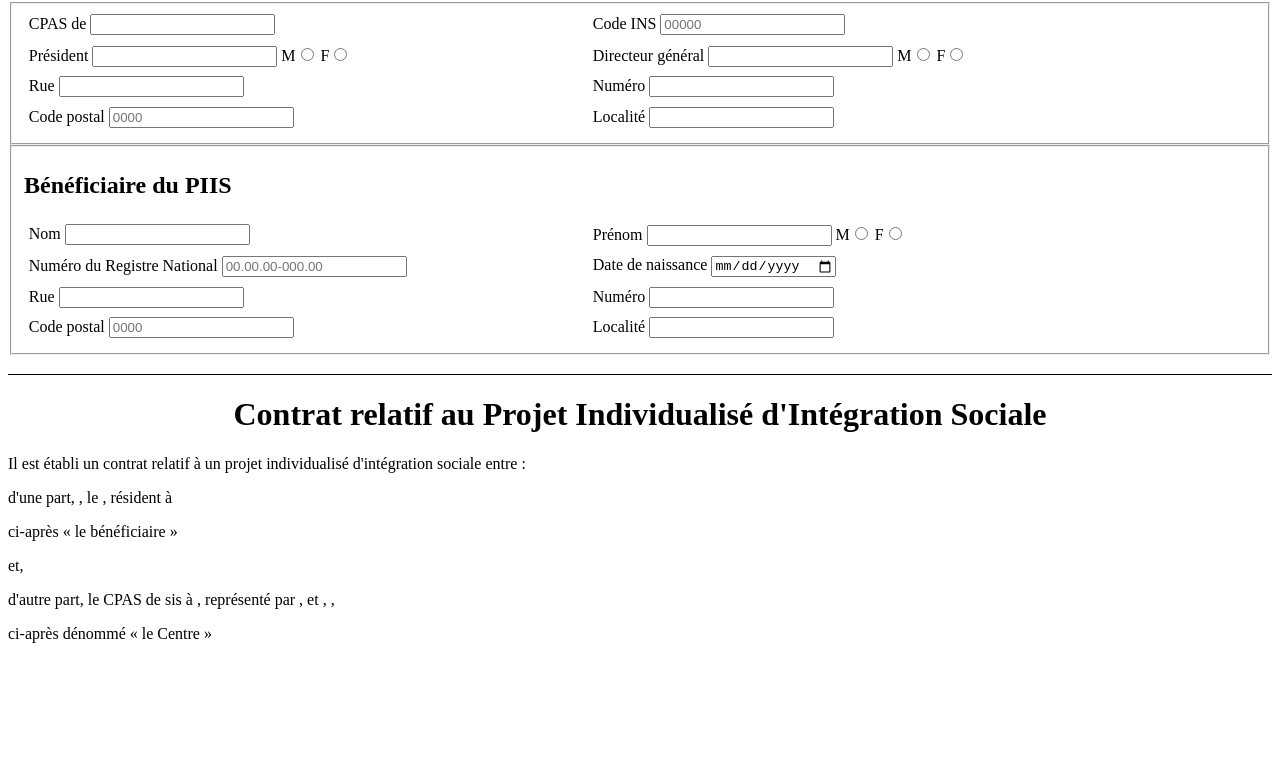
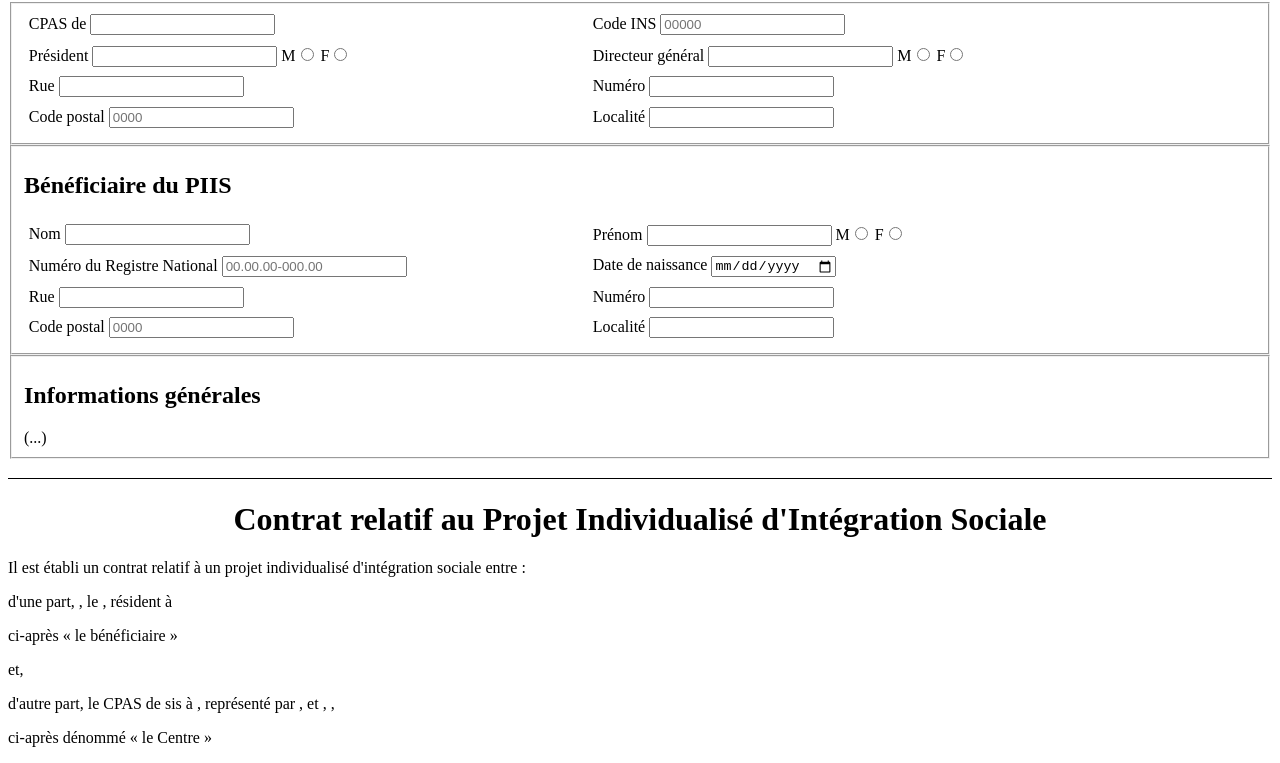
Before and after one commit to arnauldvm/piis-offline, a plain HTML site: page src/app/piis.html in a window 1280 px wide. Shown: the part 86-849 px from the top of the page. Before the commit the page ends 800 px from the top, so only its background shows below. Drawn offline with Linux system fonts and the light colour scheme.

Commit message:
add new form section "Informations générales" (empty for now)

```diff
--- a/src/app/piis.html
+++ b/src/app/piis.html
@@ -51,6 +51,11 @@
   <span class="input"><label>Localité <input id="-beneficiary+address+locality"/></label></span>
     <!-- TODO: "Commune" instead of "Localité"? -->
   </fieldset>
+
+  <fieldset id="form+information">
+  <h2>Informations générales</h2>
+  (...)
+  </fieldset>
 </div>
 
 <div id="buttons">
```
